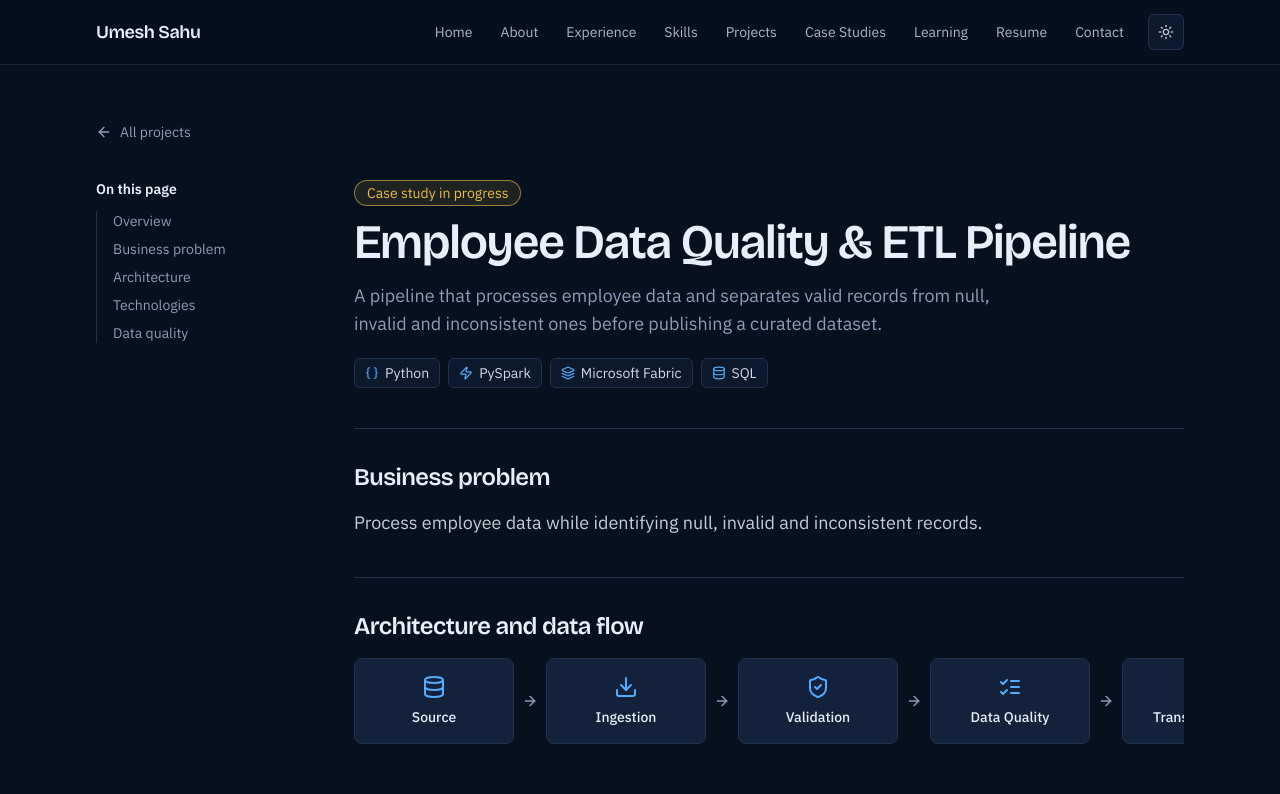
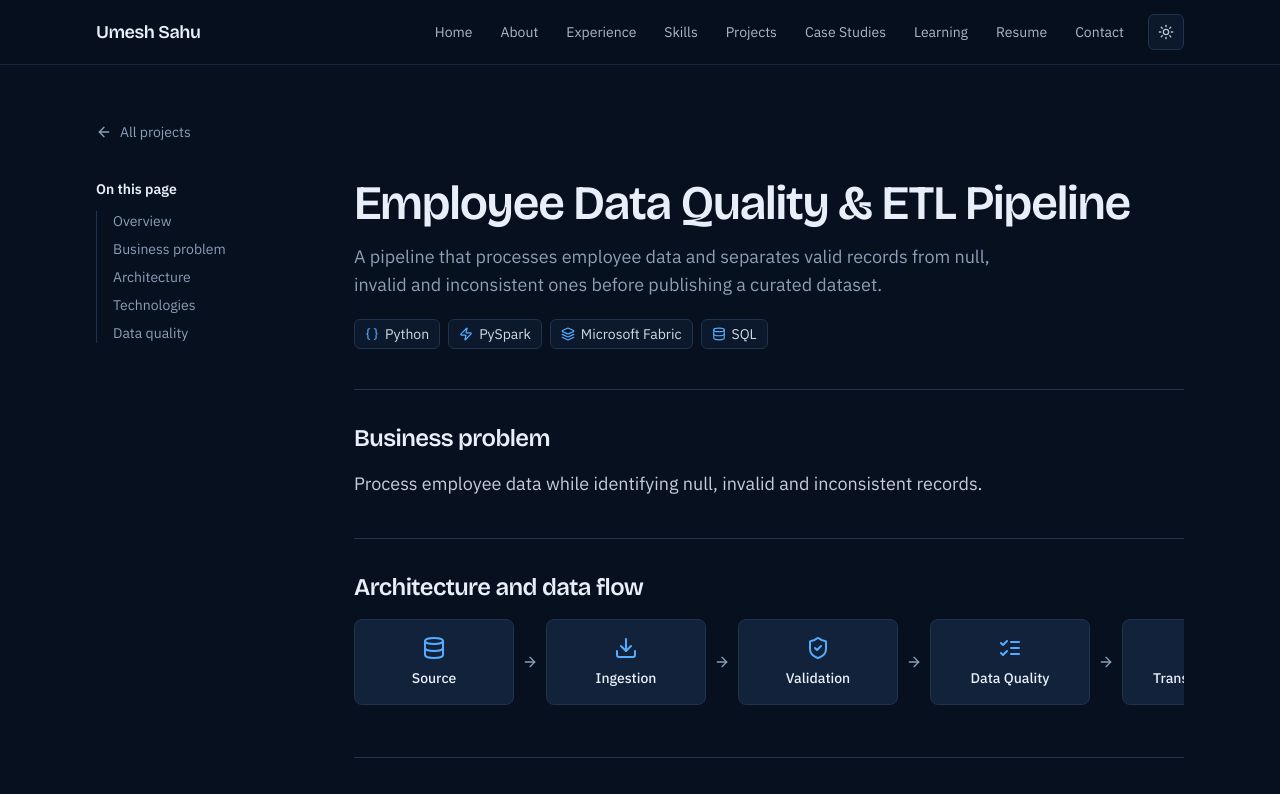
Before and after one commit to Umeshcoder3003/UmeshPortfolio, a Next.js app in the folder umesh-sahu-portfolio/portfolio/: page /projects/employee-data-quality-etl-pipeline in a window 1280 px wide. Shown: the top 794 px of the page. Built offline with nearby package versions, Linux system fonts and the light colour scheme.

Commit message:
Update projects.ts

```diff
--- a/umesh-sahu-portfolio/portfolio/src/data/projects.ts
+++ b/umesh-sahu-portfolio/portfolio/src/data/projects.ts
@@ -10,7 +10,7 @@ export const projects: Project[] = [
   {
     slug: "employee-data-quality-etl-pipeline",
     title: "Employee Data Quality & ETL Pipeline",
-    status: "in-progress",
+    status: "complete",
     featured: true,
     summary:
       "A pipeline that processes employee data and separates valid records from null, invalid and inconsistent ones before publishing a curated dataset.",
@@ -41,7 +41,7 @@ export const projects: Project[] = [
   {
     slug: "Granduer-Properties-ingestion-pipeline",
     title: "Granduer Properties: Landing-to-Lakehouse Ingestion Pipeline",
-    status: "in-progress",
+    status: "complete",
     featured: true,
     summary:
       "A Microsoft Fabric pipeline that loads property listing CSV files from a landing zone into a Lakehouse silver table, archives the processed files and clears the landing zone.",
@@ -129,7 +129,7 @@ export const projects: Project[] = [
   {
     slug: "global-freight-forwarders-logistics-data-modernization",
     title: "Global Freight Forwarders: Logistics Data Modernization",
-    status: "in-progress",
+    status: "complete",
     featured: true,
     summary:
       "An automated, incremental data ingestion pipeline within the Microsoft Fabric ecosystem. The solution introduces a watermark-based state tracking mechanism that autonomously detects net-new JSON files, filters them by last-modified time, and appends them into a governed Delta table in the Bronze layer. Manual intervention is eliminated, only new records are processed on each run, and downstream reporting now stands on an auditable foundation that scales with volume rather than against it.",
@@ -382,7 +382,7 @@ export const projects: Project[] = [
     {
     slug: "crestview-finance-fx-rates-warehouse-ingestion",
     title: "Crestview Finance: Daily FX Rates from a Public API into the Fabric Warehouse",
-    status: "in-progress",
+    status: "complete",
     featured: true,
     summary:
       "A warehouse-native API ingestion in Microsoft Fabric. A pipeline Web Activity calls the Frankfurter API for daily ECB exchange rates, passes the JSON response to a stored procedure, and T-SQL OPENJSON shreds the nested payload into one clean row per currency in a warehouse table.",
@@ -502,7 +502,7 @@ END`,
     {
     slug: "Metropolis-inbox-dynamic-router",
     title: "City of Metropolis: Dynamic Inbox Router",
-    status: "in-progress",
+    status: "complete",
     featured: true,
     summary:
       "A single Microsoft Fabric pipeline that triages a shared department inbox with no manual step. It lists every file, loops over them, routes Police, Parking and 311 files to their Bronze folders by file-name pattern, quarantines anything unrecognised, archives the file and clears the inbox. Based on bootcamp case study FAB03.",
@@ -666,7 +666,7 @@ END`,
   {
     slug: "north-meridian-retail-unified-commerce-analytics",
     title: "NorthMeridian Retail Group: Unified Commerce Analytics",
-    status: "in-progress",
+    status: "complete",
     featured: true,
     summary:
       "A full Medallion lift for a multi-channel retail group stuck on five-way SQL joins and three copies of a region CSV. Four Azure SQL tables and a RegionMapping CSV flow through Bronze, Silver and a Gold star schema — Dim_Customers, Dim_Products, Dim_Date and a pre-aggregated Fact_Sales — orchestrated by a Master Pipeline that runs daily at 06:00 and finishes before the 08:00 reporting window.",
@@ -1003,7 +1003,7 @@ END`,
     {
     slug: "telco-customer-data-standardisation-dataflow",
     title: "TelcoPrime: Customer Data Trust Transformation with Dataflow Gen2",
-    status: "in-progress",
+    status: "complete",
     featured: true,
     summary:
       "A low-code Microsoft Fabric Dataflow Gen2 that turns a raw customer CSV into a clean customer_silver table in the Lakehouse. Lookup files standardise states and street suffixes, addresses are split into street and unit, phone numbers are reduced to ten digits or null, and a quality flag marks which records pass every check. Based on bootcamp case study 10.",
@@ -1265,7 +1265,7 @@ else 0`,
   {
     slug: "the-accountability-gap",
     title: "The Accountability Gap: Regulatory Attribution Chain in Microsoft Fabric",
-    status: "in-progress",
+    status: "complete",
     featured: true,
     summary:
       "A Microsoft Fabric case study in defensive T-SQL, hierarchy resolution, and SCD Type 2 history in a Fabric Warehouse for a $42B asset manager rebuilding its regulatory attribution chain across three jurisdictions.",
@@ -1369,7 +1369,7 @@ else 0`,
     {
     slug: "global-corp-spark-query-plans",
     title: "Global Corp: Reading Spark Query Plans for an Accounts Receivable Report",
-    status: "in-progress",
+    status: "complete",
     featured: true,
     summary:
       "A Microsoft Fabric notebook study of what Spark does beneath a line of PySpark. Using an accounts receivable transactions CSV and a customer master Delta table, it reads Catalyst physical plans from the bottom up, compares broadcast and sort-merge joins, checks filter pushdown and partition pruning, and captures the plan of the morning report before tuning it. Based on bootcamp case study 05.",
@@ -1580,7 +1580,7 @@ report_df.explain(mode="formatted")`,
     {
     slug: "velocitytrade-live-market-intelligence",
     title: "VelocityTrade Capital: Live Market Intelligence with Real-Time Intelligence",
-    status: "in-progress",
+    status: "complete",
     featured: true,
     summary:
       "A Microsoft Fabric Real-Time Intelligence pipeline that replaces batch market data with streaming ticks. An Eventstream carries stock tick events through a field-mapping operator into a KQL Database table in an Eventhouse, and a KQL Queryset holds the analytical queries: latest close, intra-day range, daily return, volume surge, drawdown from peak and a data quality check. Based on bootcamp case study 11.",
@@ -1742,7 +1742,7 @@ report_df.explain(mode="formatted")`,
   {
     slug: "RetailCore-postgresql-gateway-ingestion",
     title: "RetailCore Ltd: On-Demand PostgreSQL Ingestion through an On-Premises Gateway",
-    status: "in-progress",
+    status: "complete",
     featured: true,
     summary:
       "A Fabric pipeline that replaces a daily manual CSV export. An on-premises data gateway reaches a PostgreSQL inventory table, a Copy activity does a full extract and overwrite into a Lakehouse Delta table, and a second activity writes one audit row per run.",
```
